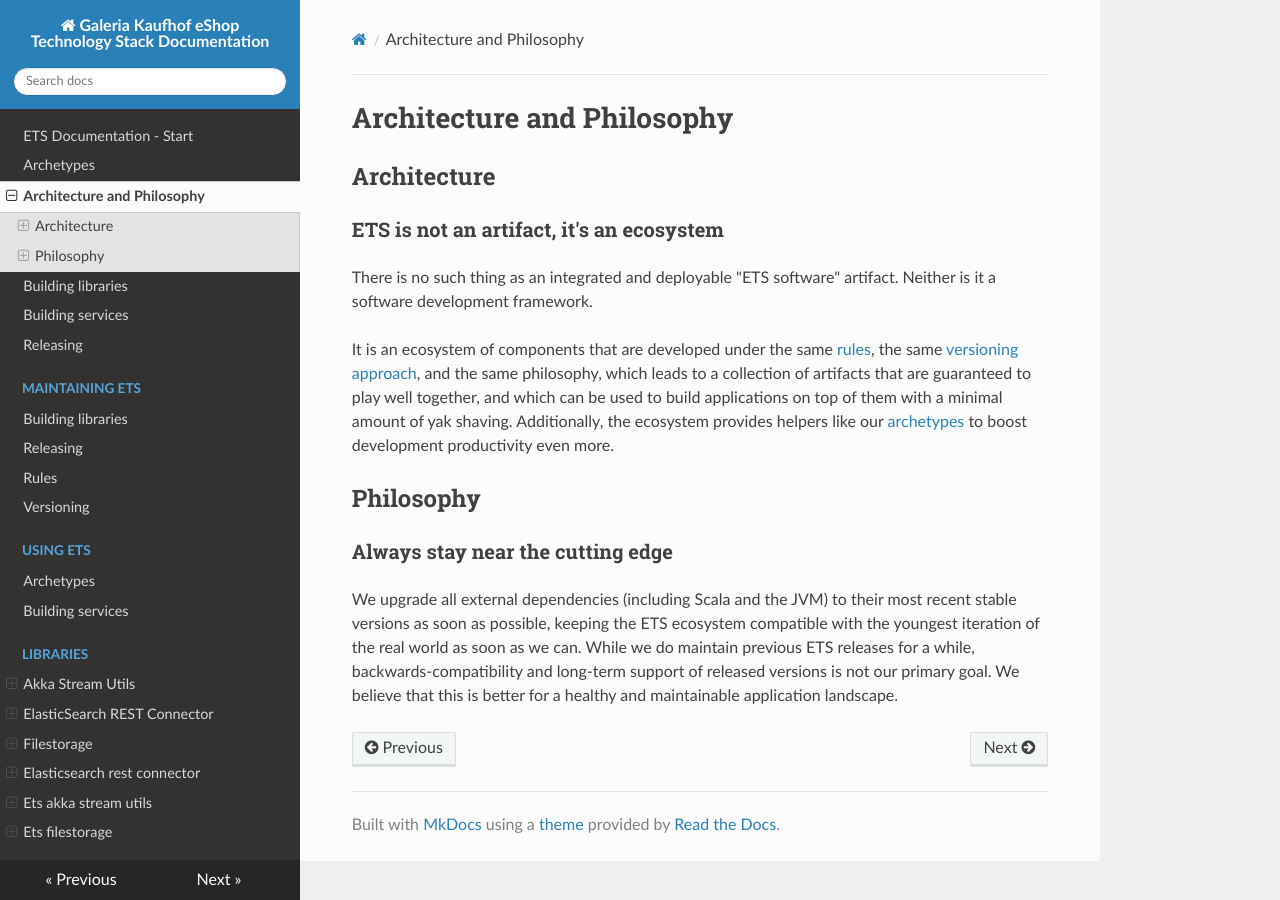
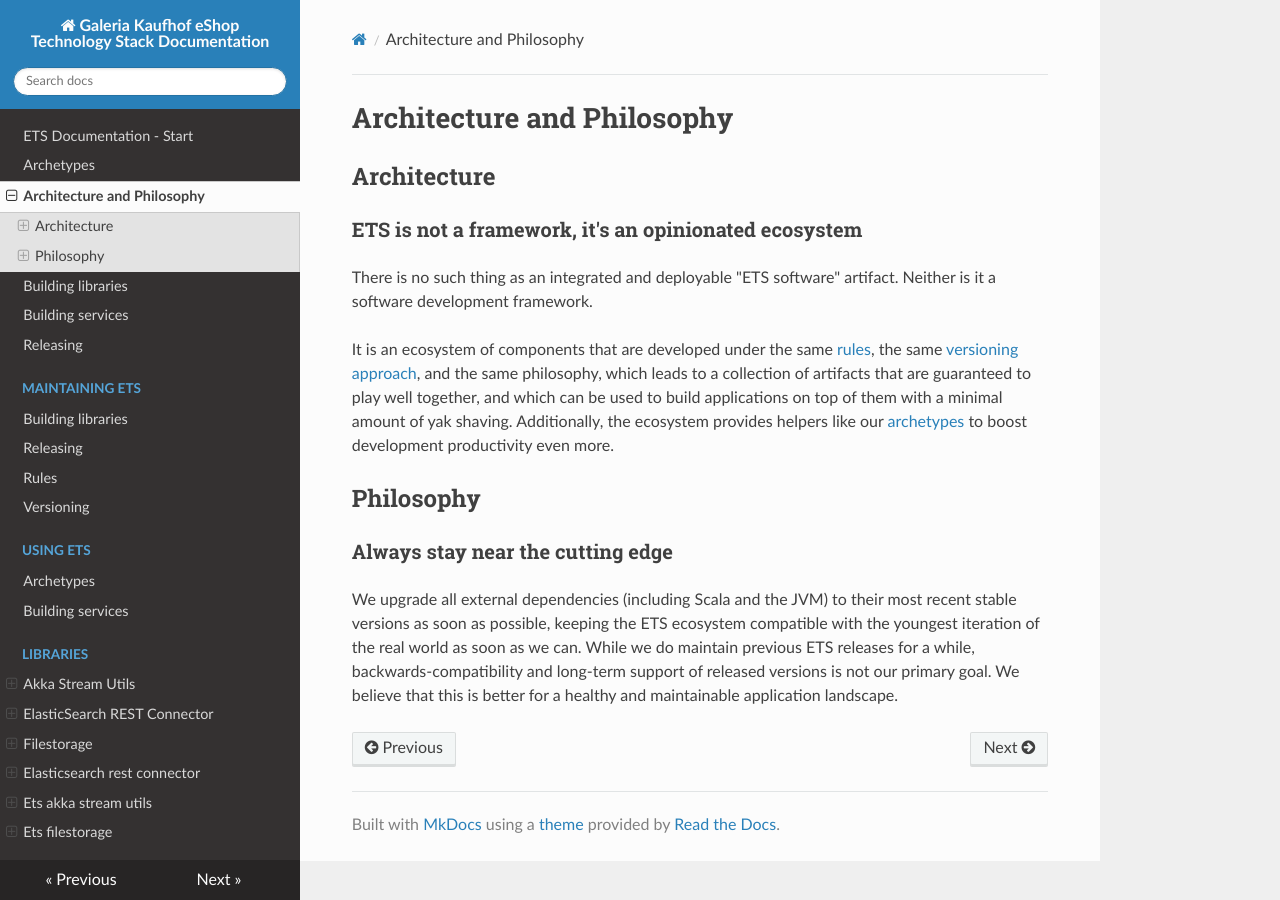
Before and after one commit to Galeria-Kaufhof/ets-documentation, an MkDocs documentation site: the page built from docs/architecture-and-philosophy.md, in a window 1280 px wide. Built offline with MkDocs 1.6.1, drawn with Linux system fonts in a browser that asks for light colours; nearby versions of some CDN libraries.

Commit message:
Architecture & philosophy: wording.

```diff
--- a/docs/architecture-and-philosophy.md
+++ b/docs/architecture-and-philosophy.md
@@ -2,7 +2,7 @@
 
 ## Architecture
 
-### ETS is not an artifact, it's an ecosystem
+### ETS is not a framework, it's an opinionated ecosystem
 
 There is no such thing as an integrated and deployable "ETS software" artifact. Neither is it a software development framework.
 
```
